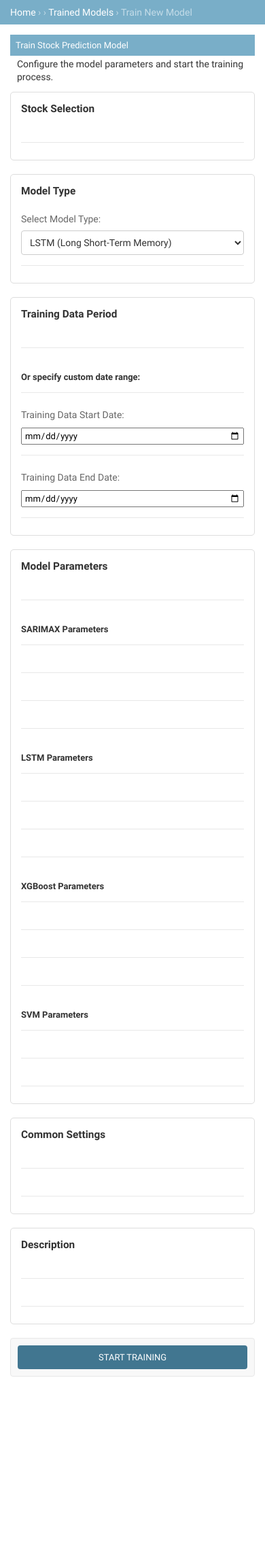
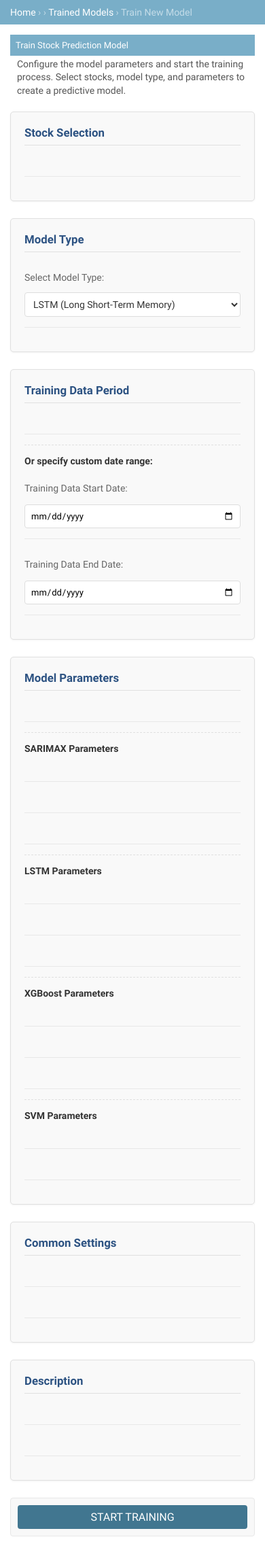
Before and after one commit to onlyysaurabh/stockmarketprediction, a Django app: template stocks/templates/admin/stocks/model_training_form.html in a window 390 px wide. Shown: the part 62-2367 px from the top of the page at 68% size. Before the commit the page ends 2087 px from the top, so only its background shows below. Run offline with Django 3.2, Linux system fonts and the light colour scheme; the template is opened without the code that fills it: values that come from a table or form of the project are taken from there, others are empty.

Commit message:
Enhance styling for model training form and stock selection UI for better usability and responsiveness

```diff
--- a/stocks/templates/admin/stocks/model_training_form.html
+++ b/stocks/templates/admin/stocks/model_training_form.html
@@ -5,22 +5,130 @@
   {{ block.super }}
   <link rel="stylesheet" type="text/css" href="{% static 'admin/css/forms.css' %}">
   <style>
+    .container {
+      width: 95%;
+      max-width: 1200px;
+      margin: 0 auto;
+    }
+
     .form-row {
-      margin-bottom: 10px;
+      margin-bottom: 15px;
+      display: flex;
+      flex-wrap: wrap;
+      align-items: flex-start;
     }
+
+    .form-row label {
+      width: 200px;
+      padding-right: 20px;
+      text-align: right;
+    }
+
+    .form-row .field-container {
+      flex: 1;
+      min-width: 250px;
+    }
+
+    .form-row input[type="text"],
+    .form-row input[type="number"],
+    .form-row input[type="date"],
+    .form-row select,
+    .form-row textarea {
+      width: 100%;
+      padding: 8px;
+      box-sizing: border-box;
+      border: 1px solid #ddd;
+      border-radius: 4px;
+    }
+
     .form-group {
-      border: 1px solid #ddd;
-      padding: 15px;
-      margin-bottom: 20px;
+      border: 1px solid #e0e0e0;
+      padding: 20px;
+      margin-bottom: 25px;
       border-radius: 5px;
+      background-color: #f9f9f9;
+      box-shadow: 0 1px 3px rgba(0,0,0,0.05);
     }
+
     .form-group-title {
       font-weight: bold;
-      margin-bottom: 10px;
-      font-size: 1.1em;
+      margin-bottom: 15px;
+      font-size: 1.2em;
+      padding-bottom: 8px;
+      border-bottom: 1px solid #e0e0e0;
+      color: #2c5282;
     }
+
+    .header-description {
+      margin-bottom: 20px;
+      color: #555;
+      line-height: 1.4;
+    }
+
     .hidden {
       display: none;
+    }
+
+    .help {
+      color: #666;
+      font-size: 0.9em;
+      margin-top: 5px;
+    }
+
+    .sub-section-title {
+      font-weight: bold;
+      margin: 15px 0 10px 0;
+      padding-top: 15px;
+      border-top: 1px dashed #e0e0e0;
+    }
+
+    .submit-row {
+      margin-top: 25px;
+      padding: 15px 0;
+      text-align: right;
+    }
+
+    .submit-row input[type="submit"] {
+      padding: 10px 20px;
+      font-size: 16px;
+    }
+
+    /* Checkbox styling */
+    .form-row.checkbox-row {
+      display: flex;
+      align-items: center;
+    }
+
+    .form-row.checkbox-row label {
+      width: 200px;
+      text-align: right;
+      padding-right: 20px;
+    }
+
+    .checkbox-container {
+      display: flex;
+      align-items: center;
+    }
+
+    .checkbox-container input[type="checkbox"] {
+      margin-right: 5px;
+    }
+
+    @media (max-width: 768px) {
+      .form-row label {
+        width: 100%;
+        text-align: left;
+        margin-bottom: 5px;
+      }
+
+      .form-row .field-container {
+        width: 100%;
+      }
+
+      .form-row.checkbox-row label {
+        width: 100%;
+        text-align: left;
+      }
     }
   </style>
 {% endblock %}
@@ -35,13 +143,13 @@
 {% endblock %}
 
 {% block content %}
-<div id="content-main">
+<div id="content-main" class="container">
   <form method="post" novalidate>
     {% csrf_token %}
 
     <div class="module aligned">
       <h2>Train Stock Prediction Model</h2>
-      <p>Configure the model parameters and start the training process.</p>
+      <p class="header-description">Configure the model parameters and start the training process. Select stocks, model type, and parameters to create a predictive model.</p>
 
       {% if form.errors %}
         <p class="errornote">
@@ -60,10 +168,12 @@
         <div class="form-group-title">Stock Selection</div>
         <div class="form-row">
           {{ form.stock.label_tag }}
+          <div class="field-container">
             {{ form.stock }}
             {% if form.stock.help_text %}
               <div class="help">{{ form.stock.help_text|safe }}</div>
             {% endif %}
+          </div>
         </div>
       </div>
 
@@ -71,10 +181,12 @@
         <div class="form-group-title">Model Type</div>
         <div class="form-row">
           {{ form.model_type.label_tag }}
+          <div class="field-container">
             {{ form.model_type }}
             {% if form.model_type.help_text %}
               <div class="help">{{ form.model_type.help_text|safe }}</div>
             {% endif %}
+          </div>
         </div>
       </div>
 
@@ -82,156 +194,176 @@
         <div class="form-group-title">Training Data Period</div>
         <div class="form-row">
           {{ form.training_period.label_tag }}
+          <div class="field-container">
             {{ form.training_period }}
             {% if form.training_period.help_text %}
               <div class="help">{{ form.training_period.help_text|safe }}</div>
             {% endif %}
           </div>
+        </div>
 
-        <div class="form-row">
-          <div style="font-weight: bold; margin-top: 10px;">Or specify custom date range:</div>
-        </div>
+        <div class="sub-section-title">Or specify custom date range:</div>
 
         <div class="form-row">
           {{ form.start_date.label_tag }}
+          <div class="field-container">
             {{ form.start_date }}
             {% if form.start_date.help_text %}
               <div class="help">{{ form.start_date.help_text|safe }}</div>
             {% endif %}
           </div>
+        </div>
 
         <div class="form-row">
           {{ form.end_date.label_tag }}
+          <div class="field-container">
             {{ form.end_date }}
             {% if form.end_date.help_text %}
               <div class="help">{{ form.end_date.help_text|safe }}</div>
             {% endif %}
           </div>
         </div>
+      </div>
 
       <div class="form-group">
         <div class="form-group-title">Model Parameters</div>
-        <div class="form-row">
+        <div class="form-row checkbox-row">
           {{ form.auto_parameters.label_tag }}
+          <div class="checkbox-container">
             {{ form.auto_parameters }}
             {% if form.auto_parameters.help_text %}
-            <div class="help">{{ form.auto_parameters.help_text|safe }}</div>
+              <span class="help">{{ form.auto_parameters.help_text|safe }}</span>
             {% endif %}
+          </div>
         </div>
 
         <!-- SARIMAX parameters -->
         <div id="sarimax-params">
-          <div class="form-row">
-            <div style="font-weight: bold; margin-top: 10px;">SARIMAX Parameters</div>
-          </div>
+          <div class="sub-section-title">SARIMAX Parameters</div>
 
           <div class="form-row">
             {{ form.order_p.label_tag }}
+            <div class="field-container">
               {{ form.order_p }}
               {% if form.order_p.help_text %}
                 <div class="help">{{ form.order_p.help_text|safe }}</div>
               {% endif %}
             </div>
+          </div>
 
           <div class="form-row">
             {{ form.order_d.label_tag }}
+            <div class="field-container">
               {{ form.order_d }}
               {% if form.order_d.help_text %}
                 <div class="help">{{ form.order_d.help_text|safe }}</div>
               {% endif %}
             </div>
+          </div>
 
           <div class="form-row">
             {{ form.order_q.label_tag }}
+            <div class="field-container">
               {{ form.order_q }}
               {% if form.order_q.help_text %}
                 <div class="help">{{ form.order_q.help_text|safe }}</div>
               {% endif %}
             </div>
           </div>
+        </div>
 
         <!-- LSTM parameters -->
         <div id="lstm-params">
-          <div class="form-row">
-            <div style="font-weight: bold; margin-top: 10px;">LSTM Parameters</div>
-          </div>
+          <div class="sub-section-title">LSTM Parameters</div>
 
           <div class="form-row">
             {{ form.sequence_length.label_tag }}
+            <div class="field-container">
               {{ form.sequence_length }}
               {% if form.sequence_length.help_text %}
                 <div class="help">{{ form.sequence_length.help_text|safe }}</div>
               {% endif %}
             </div>
+          </div>
 
           <div class="form-row">
             {{ form.lstm_units.label_tag }}
+            <div class="field-container">
               {{ form.lstm_units }}
               {% if form.lstm_units.help_text %}
                 <div class="help">{{ form.lstm_units.help_text|safe }}</div>
               {% endif %}
             </div>
+          </div>
 
           <div class="form-row">
             {{ form.lstm_layers.label_tag }}
+            <div class="field-container">
               {{ form.lstm_layers }}
               {% if form.lstm_layers.help_text %}
                 <div class="help">{{ form.lstm_layers.help_text|safe }}</div>
               {% endif %}
             </div>
           </div>
+        </div>
 
         <!-- XGBoost parameters -->
         <div id="xgboost-params">
-          <div class="form-row">
-            <div style="font-weight: bold; margin-top: 10px;">XGBoost Parameters</div>
-          </div>
+          <div class="sub-section-title">XGBoost Parameters</div>
 
           <div class="form-row">
             {{ form.n_estimators.label_tag }}
+            <div class="field-container">
               {{ form.n_estimators }}
               {% if form.n_estimators.help_text %}
                 <div class="help">{{ form.n_estimators.help_text|safe }}</div>
               {% endif %}
             </div>
+          </div>
 
           <div class="form-row">
             {{ form.max_depth.label_tag }}
+            <div class="field-container">
               {{ form.max_depth }}
               {% if form.max_depth.help_text %}
                 <div class="help">{{ form.max_depth.help_text|safe }}</div>
               {% endif %}
             </div>
+          </div>
 
           <div class="form-row">
             {{ form.learning_rate.label_tag }}
+            <div class="field-container">
               {{ form.learning_rate }}
               {% if form.learning_rate.help_text %}
                 <div class="help">{{ form.learning_rate.help_text|safe }}</div>
               {% endif %}
             </div>
           </div>
+        </div>
 
         <!-- SVM parameters -->
         <div id="svm-params">
-          <div class="form-row">
-            <div style="font-weight: bold; margin-top: 10px;">SVM Parameters</div>
-          </div>
+          <div class="sub-section-title">SVM Parameters</div>
 
           <div class="form-row">
             {{ form.kernel.label_tag }}
+            <div class="field-container">
               {{ form.kernel }}
               {% if form.kernel.help_text %}
                 <div class="help">{{ form.kernel.help_text|safe }}</div>
               {% endif %}
             </div>
+          </div>
 
           <div class="form-row">
             {{ form.c_parameter.label_tag }}
+            <div class="field-container">
               {{ form.c_parameter }}
               {% if form.c_parameter.help_text %}
                 <div class="help">{{ form.c_parameter.help_text|safe }}</div>
               {% endif %}
+            </div>
           </div>
         </div>
       </div>
@@ -241,18 +373,22 @@
 
         <div class="form-row">
           {{ form.validation_split.label_tag }}
+          <div class="field-container">
             {{ form.validation_split }}
             {% if form.validation_split.help_text %}
               <div class="help">{{ form.validation_split.help_text|safe }}</div>
             {% endif %}
           </div>
+        </div>
 
         <div class="form-row">
           {{ form.forecast_horizon.label_tag }}
+          <div class="field-container">
             {{ form.forecast_horizon }}
             {% if form.forecast_horizon.help_text %}
               <div class="help">{{ form.forecast_horizon.help_text|safe }}</div>
             {% endif %}
+          </div>
         </div>
       </div>
 
@@ -261,18 +397,22 @@
 
         <div class="form-row">
           {{ form.model_name.label_tag }}
+          <div class="field-container">
             {{ form.model_name }}
             {% if form.model_name.help_text %}
               <div class="help">{{ form.model_name.help_text|safe }}</div>
             {% endif %}
           </div>
+        </div>
 
         <div class="form-row">
           {{ form.description.label_tag }}
+          <div class="field-container">
             {{ form.description }}
             {% if form.description.help_text %}
               <div class="help">{{ form.description.help_text|safe }}</div>
             {% endif %}
+          </div>
         </div>
       </div>
 
```
Also changed, not shown: stocks/templates/admin/stocks/stock/train_model_form.html (+9 -4 lines). Lines whose indentation alone changed are shown as unchanged.
